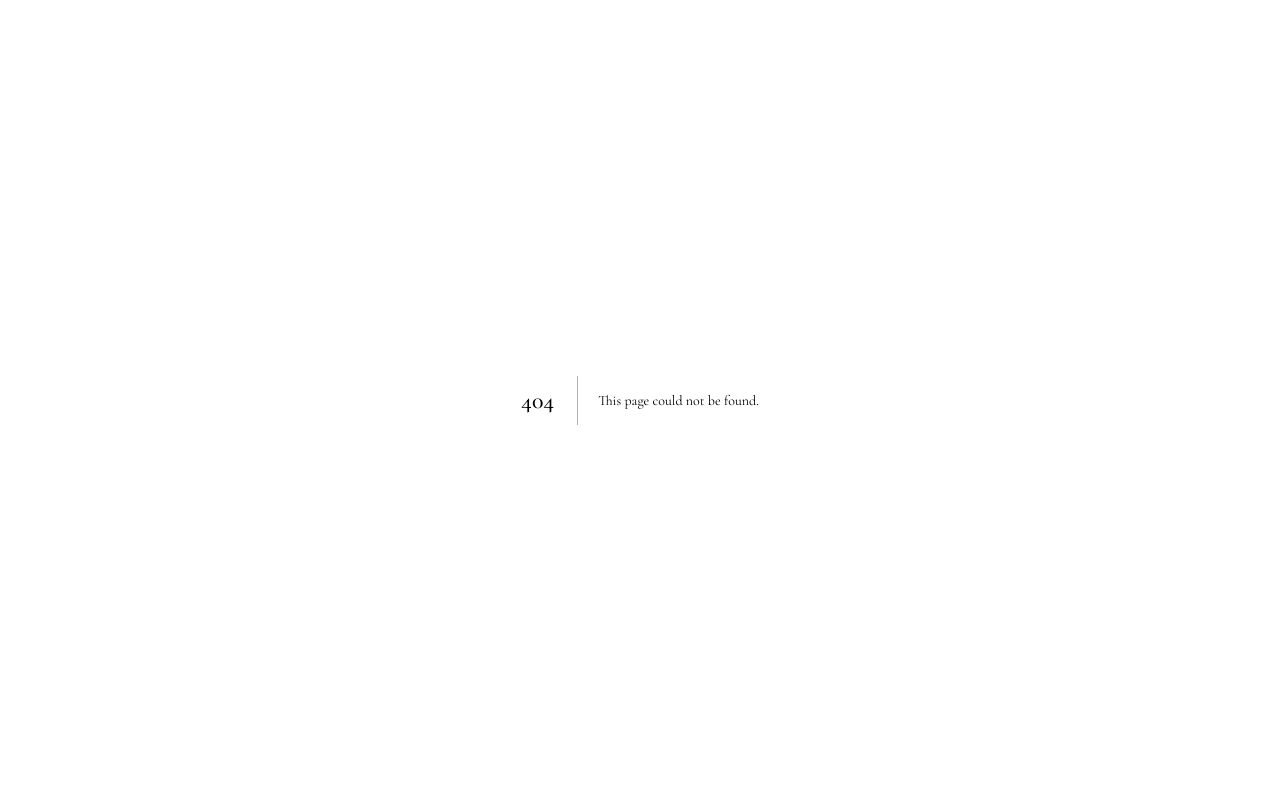
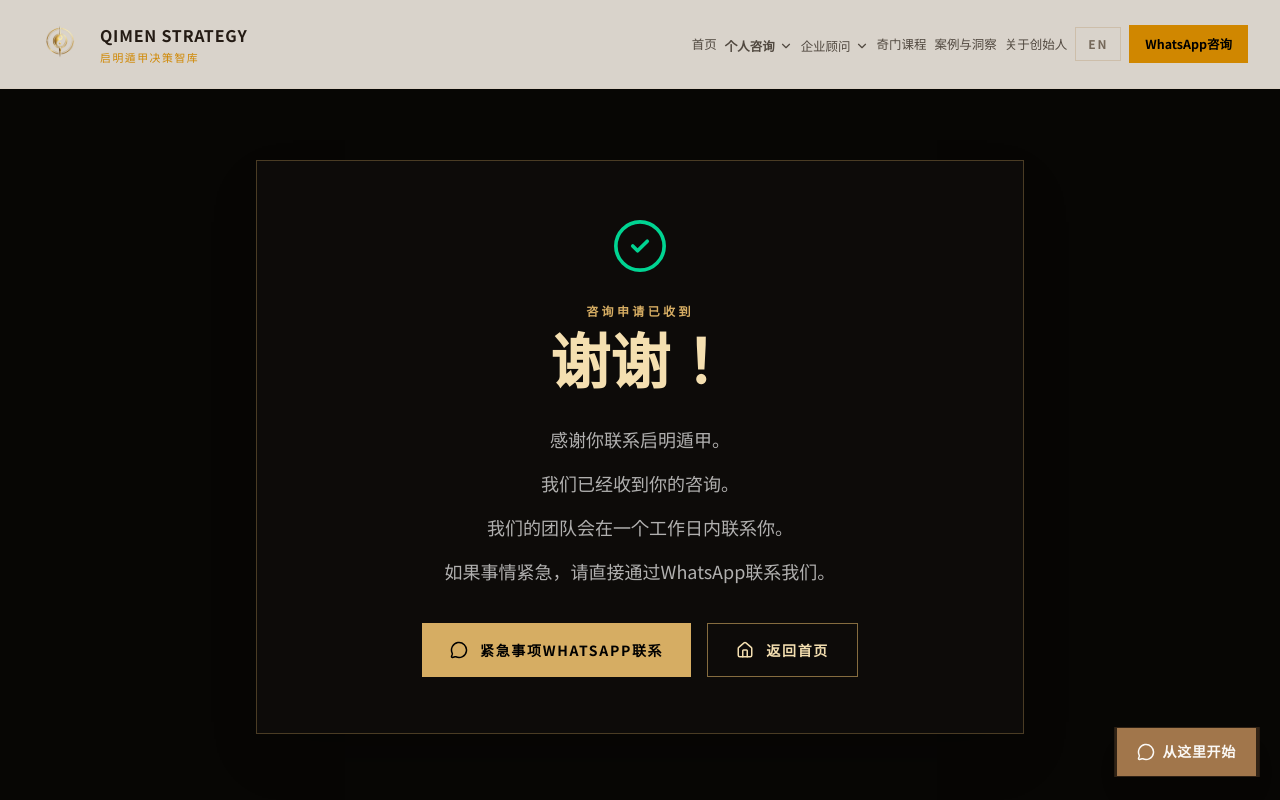
Before and after one commit to BODHIWONG/qmfeng-website, a Next.js app: page /contact-success in a window 1280 px wide. Before the commit this address had no page. Shown: the top 800 px of the page. Built offline with nearby package versions, Linux system fonts and the light colour scheme.

Commit message:
Add contact success route

```diff
--- /dev/null
+++ b/app/contact-success/page.tsx
@@ -0,0 +1,17 @@
+import type { Metadata } from "next";
+import ContactSuccessContent from "@/components/contact-success-content";
+import { LanguageProvider } from "@/contexts/language-context";
+
+export const metadata: Metadata = {
+  title: "Enquiry Received｜Qimen Strategy Singapore",
+  description: "Confirmation that Qimen Strategy has received your consultation enquiry.",
+  robots: { index: false, follow: false },
+};
+
+export default function ContactSuccessPage() {
+  return (
+    <LanguageProvider>
+      <ContactSuccessContent />
+    </LanguageProvider>
+  );
+}
```
